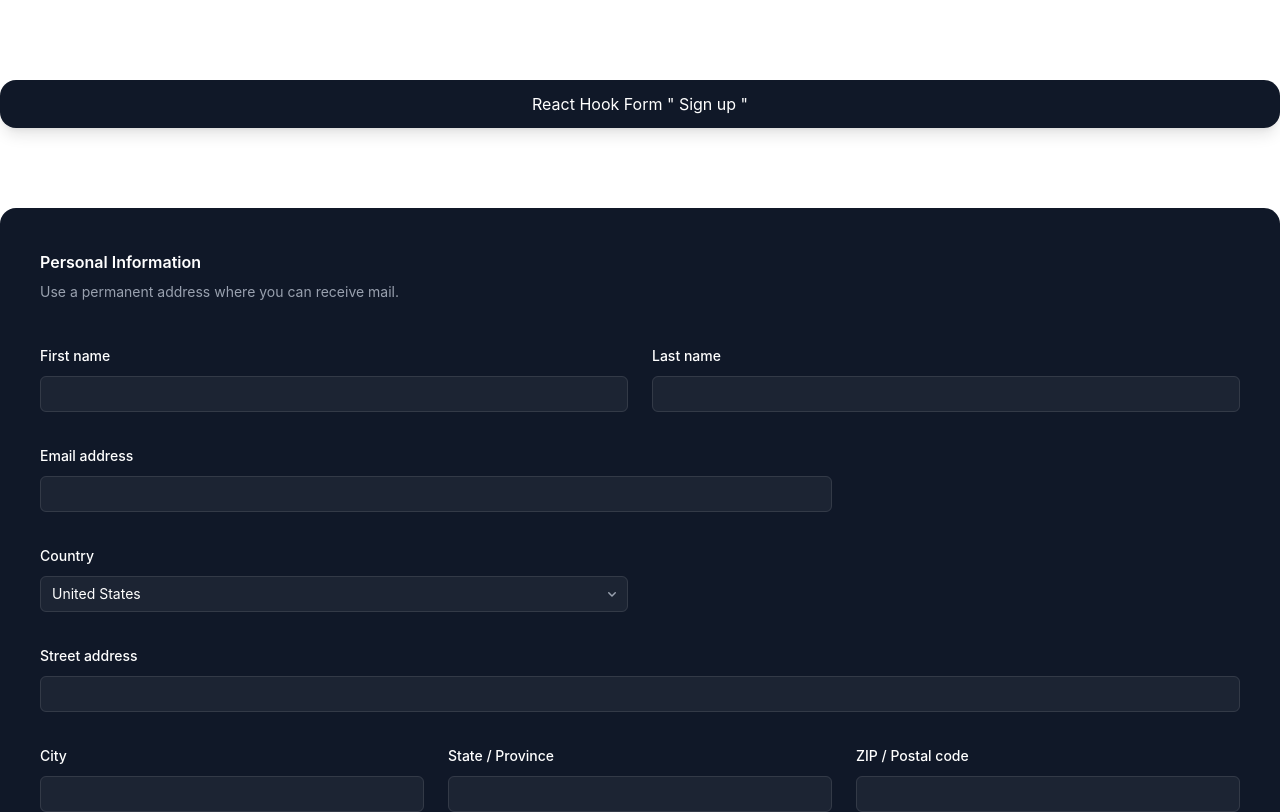
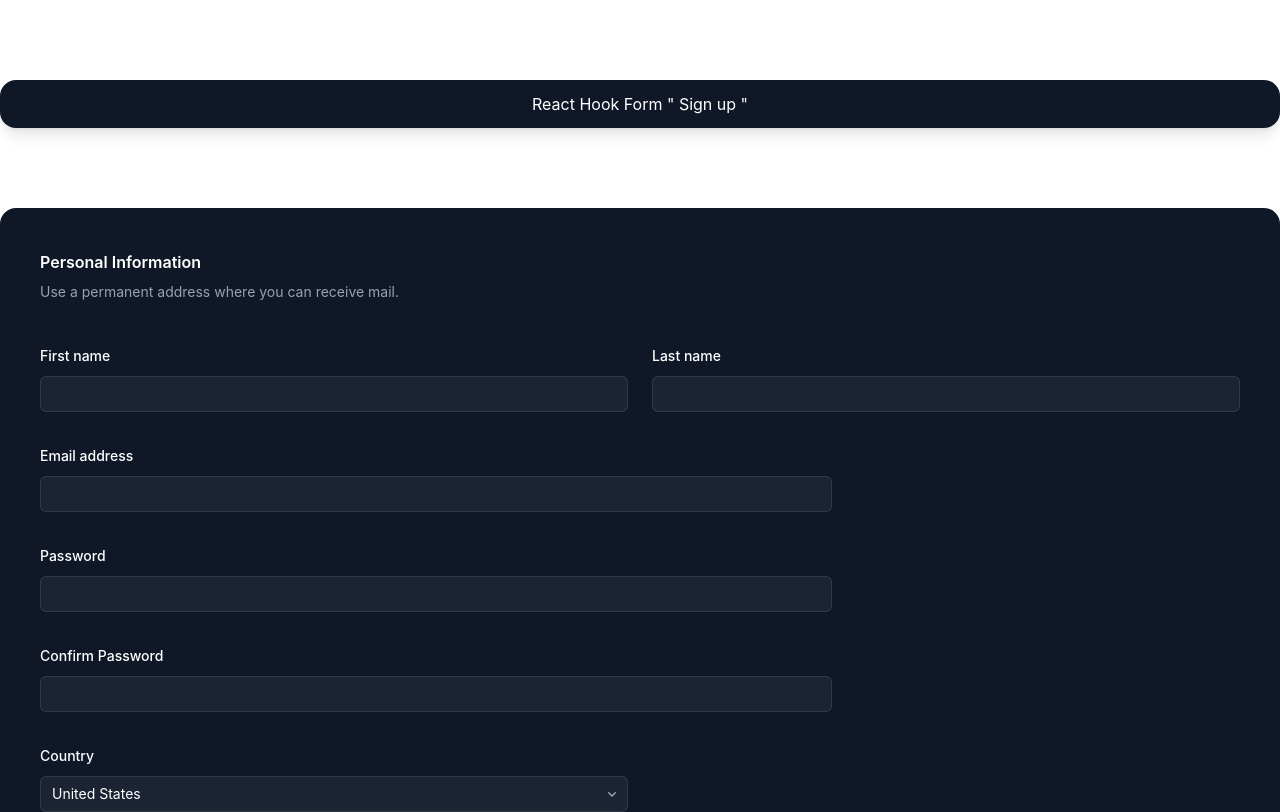
Before and after one commit to Abdul-Rahman-Rafat/React-Hook-Form, a React (Vite) app: page / in a window 1280 px wide. Shown: the top 812 px of the page. Built offline with nearby package versions, Linux system fonts and the light colour scheme.

Commit message:
add form validation with React Hook Form and Zod

```diff
--- a/package.json
+++ b/package.json
@@ -16,6 +16,7 @@
     "@dnd-kit/sortable": "^10.0.0",
     "@dnd-kit/utilities": "^3.2.2",
     "@fontsource-variable/geist": "^5.2.9",
+    "@hookform/resolvers": "^5.4.0",
     "@tailwindcss/vite": "^4.3.2",
     "@tanstack/react-table": "^8.21.3",
     "class-variance-authority": "^0.7.1",
--- a/src/App.jsx
+++ b/src/App.jsx
@@ -1,5 +1,33 @@
 import "./App.css";
+//react hook form
 import { useForm } from "react-hook-form";
+//zod
+import { z } from "zod";
+import { zodResolver } from "@hookform/resolvers/zod";
+
+const schema = z
+  .object({
+    "first-name": z
+      .string()
+      .min(2, "First name must be at least 2 characters")
+      .max(30, "First name must be less than 30 characters"),
+    "last-name": z
+      .string()
+      .min(2, "Last name must be at least 2 characters")
+      .max(30, "Last name must be less than 30 characters"),
+    email: z.string().email("Invalid email address"),
+    password: z
+      .string()
+      .min(8, "Password must be at least 8 characters")
+      .max(20, "Password must be less than 20 characters"),
+    confirmPassword: z
+      .string()
+      .min(8, "Confirm Password must be at least 8 characters"),
+  })
+  .refine((data) => data.password === data.confirmPassword, {
+    message: "Passwords do not match",
+    path: ["confirmPassword"],
+  });
 
 function App() {
   const {
@@ -7,7 +35,9 @@
     handleSubmit,
     watch,
     formState: { errors },
-  } = useForm();
+  } = useForm({
+    resolver: zodResolver(schema),
+  });
 
   const onSubmit = (data) => console.log(data);
   return (
@@ -36,6 +66,7 @@
               >
                 First name
               </label>
+
               <div className="mt-2">
                 <input
                   id="first-name"
@@ -43,10 +74,14 @@
                   name="first-name"
                   autoComplete="given-name"
                   className="block w-full rounded-md bg-white/5 px-3 py-1.5 text-base text-white outline-1 -outline-offset-1 outline-white/10 placeholder:text-gray-500 focus:outline-2 focus:-outline-offset-2 focus:outline-indigo-500 sm:text-sm/6"
-                  {...register("first-name", {
-                    required: "First name is required",
-                  })}
+                  {...register("first-name")}
                 />
+
+                {errors["first-name"] && (
+                  <p className="mt-1 text-sm text-red-500">
+                    {errors["first-name"].message}
+                  </p>
+                )}
               </div>
             </div>
 
@@ -64,10 +99,13 @@
                   name="last-name"
                   autoComplete="family-name"
                   className="block w-full rounded-md bg-white/5 px-3 py-1.5 text-base text-white outline-1 -outline-offset-1 outline-white/10 placeholder:text-gray-500 focus:outline-2 focus:-outline-offset-2 focus:outline-indigo-500 sm:text-sm/6"
-                  {...register("last-name", {
-                    required: "Last name is required",
-                  })}
+                  {...register("last-name")}
                 />
+                {errors["last-name"] && (
+                  <p className="mt-1 text-sm text-red-500">
+                    {errors["last-name"].message}
+                  </p>
+                )}
               </div>
             </div>
 
@@ -85,7 +123,59 @@
                   name="email"
                   autoComplete="email"
                   className="block w-full rounded-md bg-white/5 px-3 py-1.5 text-base text-white outline-1 -outline-offset-1 outline-white/10 placeholder:text-gray-500 focus:outline-2 focus:-outline-offset-2 focus:outline-indigo-500 sm:text-sm/6"
+                  {...register("email")}
                 />
+                {errors["email"] && (
+                  <p className="mt-1 text-sm text-red-500">
+                    {errors["email"].message}
+                  </p>
+                )}
+              </div>
+            </div>
+            <div className="sm:col-span-4">
+              <label
+                htmlFor="password"
+                className="block text-sm/6 font-medium text-white"
+              >
+                Password
+              </label>
+              <div className="mt-2">
+                <input
+                  id="password"
+                  type="password"
+                  name="password"
+                  autoComplete="current-password"
+                  className="block w-full rounded-md bg-white/5 px-3 py-1.5 text-base text-white outline-1 -outline-offset-1 outline-white/10 placeholder:text-gray-500 focus:outline-2 focus:-outline-offset-2 focus:outline-indigo-500 sm:text-sm/6"
+                  {...register("password")}
+                />
+                {errors["password"] && (
+                  <p className="mt-1 text-sm text-red-500">
+                    {errors["password"].message}
+                  </p>
+                )}
+              </div>
+            </div>
+            <div className="sm:col-span-4">
+              <label
+                htmlFor="password"
+                className="block text-sm/6 font-medium text-white"
+              >
+                Confirm Password
+              </label>
+              <div className="mt-2">
+                <input
+                  id="confirm-password"
+                  type="password"
+                  name="confirmPassword"
+                  autoComplete="current-password"
+                  className="block w-full rounded-md bg-white/5 px-3 py-1.5 text-base text-white outline-1 -outline-offset-1 outline-white/10 placeholder:text-gray-500 focus:outline-2 focus:-outline-offset-2 focus:outline-indigo-500 sm:text-sm/6"
+                  {...register("confirmPassword")}
+                />
+                {errors.confirmPassword && (
+                  <p className="mt-1 text-sm text-red-500">
+                    {errors.confirmPassword.message}
+                  </p>
+                )}
               </div>
             </div>
 
```
Also changed, not shown: 1 other file (tests, documents, lock files or other folders).
